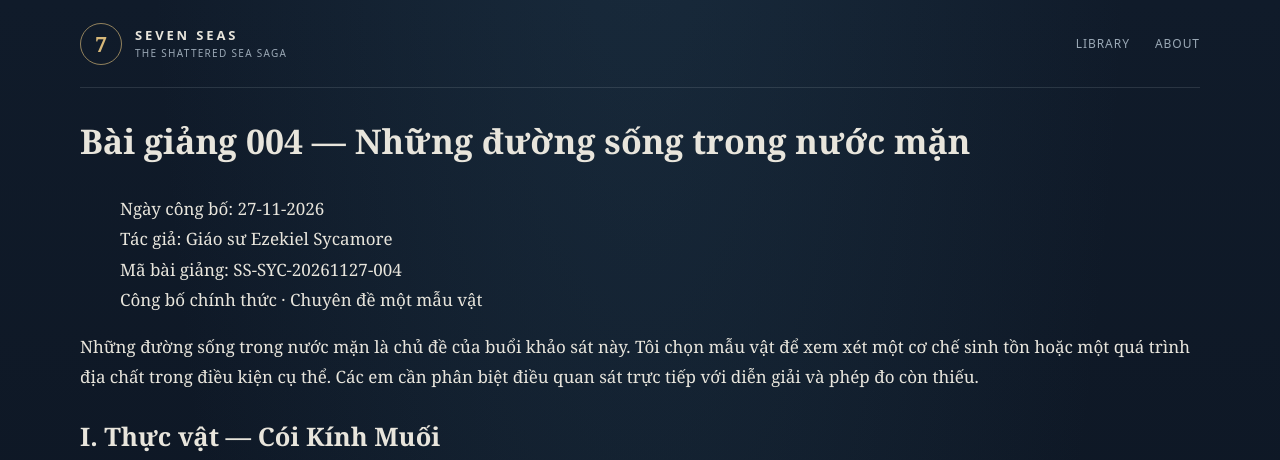
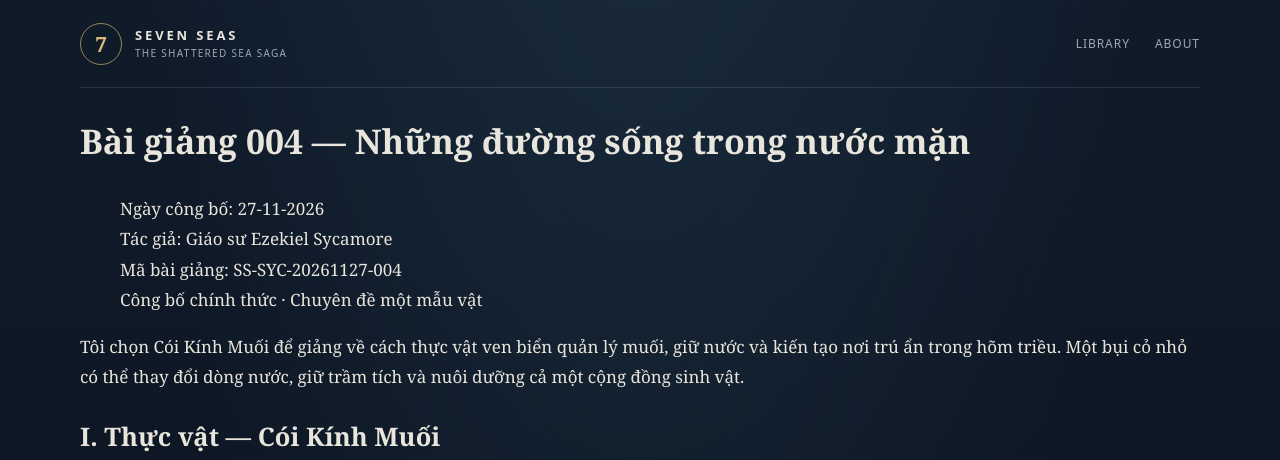
Before and after one commit to trduy91/seven-seas-reader, a Jekyll site: the page built from site/field-notes/sycamore/lecture-004-nhung-duong-song-trong-nuoc-man.md, in a window 1280 px wide and 1400 px high. Shown: the top 460 px of the window. Built offline with Jekyll 4.4.1, drawn with Linux system fonts in a browser that asks for light colours; our own code applies the rules of GitHub Pages for plain Markdown files; some of the changed text lies outside the part shown; grey boxes are pictures that could not be loaded.

Commit message:
Replace provisional lecture language with definitive Sycamore canon

```diff
--- a/site/field-notes/sycamore/lecture-004-nhung-duong-song-trong-nuoc-man.md
+++ b/site/field-notes/sycamore/lecture-004-nhung-duong-song-trong-nuoc-man.md
@@ -5,31 +5,19 @@
 > Mã bài giảng: SS-SYC-20261127-004
 > Công bố chính thức · Chuyên đề một mẫu vật
 
-Những đường sống trong nước mặn là chủ đề của buổi khảo sát này. Tôi chọn mẫu vật để xem xét một cơ chế sinh tồn hoặc một quá trình địa chất trong điều kiện cụ thể. Các em cần phân biệt điều quan sát trực tiếp với diễn giải và phép đo còn thiếu.
+Tôi chọn Cói Kính Muối để giảng về cách thực vật ven biển quản lý muối, giữ nước và kiến tạo nơi trú ẩn trong hõm triều. Một bụi cỏ nhỏ có thể thay đổi dòng nước, giữ trầm tích và nuôi dưỡng cả một cộng đồng sinh vật.
 
 ## I. Thực vật — Cói Kính Muối
 
-![Tranh khoa học Cói Kính Muối](https://raw.githubusercontent.com/trduy91/seven-seas/main/docs/world/geography/ecology/sycamore-field-notes/images/SS-SYC-20261127-004-PL01.jpg)
-
-**Mã hồ sơ:** `SS-SYC-20261127-004-PL01`
-**Phân loại:** Thực vật thân thảo ven hõm triều
-**Môi trường ghi nhận:** Shattered Seas; địa điểm cụ thể chưa được đối chiếu atlas.
+![Tranh khoa học Cói Kính Muối](https://raw.githubusercontent.com/trduy91/seven-seas/main/docs/world/geography/ecology/sycamore-field-notes/images/SS-SYC-20261127-004-PL01.
 
 ### Nhận diện và hình thái
 
-Búi thưa trên cát pha muối; lá hẹp hình dải phủ sáp mờ, mép lá già có thể có tinh thể trắng; thân ngầm ngắn nối chồi.
-
-### Đặc tính và vai trò sinh thái
-
-Lớp sáp có thể hạn chế mất nước; tinh thể có thể chỉ là muối từ nước bắn kết tinh, chưa chứng minh cây bài tiết muối.
-
-### Công dụng, nguy cơ và hướng dẫn xử lý
-
-Chưa có thử nghiệm đủ để khuyến nghị khai thác hoặc sử dụng. Chỉ lấy mẫu tối thiểu khi được phép; không nếm, đốt hoặc nghiền trong không gian kín. Với sinh vật sống, không phá nơi trú ẩn hay tách cá thể khỏi nền bám chỉ để kiểm tra.
+Búi thưa trên cát pha muối; lá hẹp hình dải phủ sáp mờ, mép lá già có thể có tinh thể trắng; thân ngầm ngắn nối chồi. Chỉ lấy mẫu tối thiểu khi được phép; không nếm, đốt hoặc nghiền trong không gian kín. Với sinh vật sống, không phá nơi trú ẩn hay tách cá thể khỏi nền bám chỉ để kiểm tra.
 
 ### Ghi chép thực địa
 
-Tôi ghi nhận các đặc điểm trên trong đợt khảo sát có giới hạn về thời gian và số lượng mẫu. Robin hỗ trợ đánh dấu vị trí tương đối và điều kiện thời tiết; nhận xét chưa có phép đo độc lập vẫn ở mức giả thuyết. Cần lặp lại quan sát trước khi mở rộng kết luận cho toàn vùng.
+Trong những chuyến khảo sát kéo dài qua nhiều mùa, tôi đã đối chiếu hình thái của mẫu vật với biến đổi của môi trường, dấu vết sinh vật đi kèm và cách cư dân địa phương sử dụng chúng. Chính sự lặp lại của những quan hệ ấy cho phép ta hiểu chức năng thật sự của mẫu vật.
 
 **Tags:** `sycamore-lecture-004` · `field-observation` · `evidence-separated`
 
@@ -43,8 +31,8 @@ Cói Kính Muối sống ở hõm triều nông, nơi nước biển đọng l
 
 ## Câu hỏi dành cho học viên
 
-1. Đặc điểm nào quan sát trực tiếp được mà không cần suy luận chức năng?
-2. Giả thuyết nào cần phép thử có đối chứng để kiểm tra?
-3. Những biến số môi trường nào phải ghi đồng thời khi khảo sát lại?
+1. Cấu trúc nào của mẫu vật trực tiếp tạo nên lợi thế sinh tồn của nó?
+2.
+3. Nếu điều kiện môi trường thay đổi mạnh, vai trò sinh thái của mẫu vật sẽ biến đổi ra sao?
 
 ---
```
